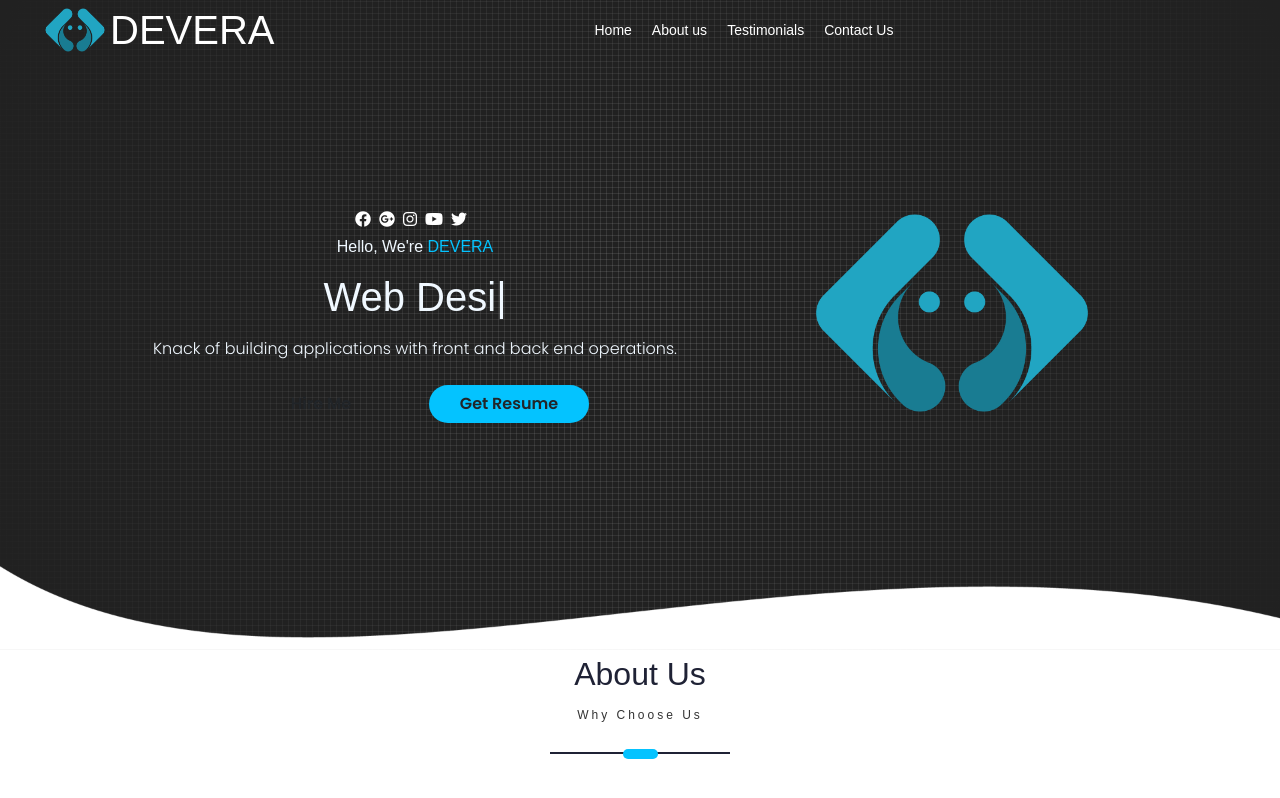
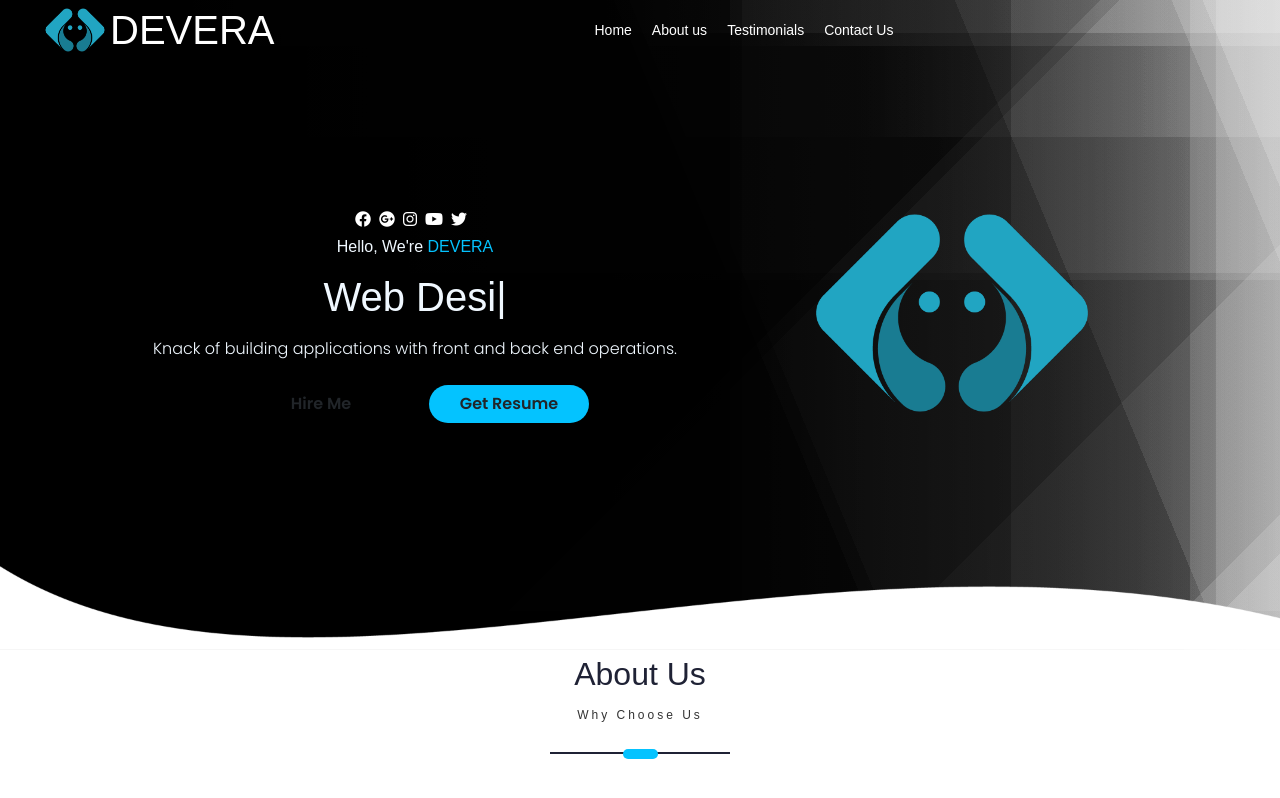
Before and after one commit to Devera19/Devera-Website, a React (Create React App) app: page / in a window 1280 px wide. Shown: the top 798 px of the page. Built offline with nearby package versions, Linux system fonts and the light colour scheme.

Commit message:
add background

```diff
--- a/src/components/Home/profile.css
+++ b/src/components/Home/profile.css
@@ -1,27 +1,77 @@
 .main-profile-container {
   width: 100%;
-  height: calc(100vh - 150px );
+  height: calc(100vh - 150px);
   display: flex;
   flex-direction: column;
   justify-content: space-around;
-  background-image: radial-gradient(
-      circle at center center,
-      transparent 0%,
-      rgb(33, 33, 33) 99%
+  background-image: linear-gradient(
+      67.5deg,
+      rgb(6, 6, 6) 0%,
+      rgb(6, 6, 6) 6%,
+      rgb(29, 29, 29) 6%,
+      rgb(29, 29, 29) 57%,
+      rgb(52, 52, 52) 57%,
+      rgb(52, 52, 52) 58%,
+      rgb(75, 75, 75) 58%,
+      rgb(75, 75, 75) 79%,
+      rgb(97, 97, 97) 79%,
+      rgb(97, 97, 97) 93%,
+      rgb(120, 120, 120) 93%,
+      rgb(120, 120, 120) 95%,
+      rgb(143, 143, 143) 95%,
+      rgb(143, 143, 143) 100%
     ),
-    repeating-linear-gradient(
+    linear-gradient(
+      90deg,
+      rgb(6, 6, 6) 0%,
+      rgb(6, 6, 6) 6%,
+      rgb(29, 29, 29) 6%,
+      rgb(29, 29, 29) 57%,
+      rgb(52, 52, 52) 57%,
+      rgb(52, 52, 52) 58%,
+      rgb(75, 75, 75) 58%,
+      rgb(75, 75, 75) 79%,
+      rgb(97, 97, 97) 79%,
+      rgb(97, 97, 97) 93%,
+      rgb(120, 120, 120) 93%,
+      rgb(120, 120, 120) 95%,
+      rgb(143, 143, 143) 95%,
+      rgb(143, 143, 143) 100%
+    ),
+    linear-gradient(
+      135deg,
+      rgb(6, 6, 6) 0%,
+      rgb(6, 6, 6) 6%,
+      rgb(29, 29, 29) 6%,
+      rgb(29, 29, 29) 57%,
+      rgb(52, 52, 52) 57%,
+      rgb(52, 52, 52) 58%,
+      rgb(75, 75, 75) 58%,
+      rgb(75, 75, 75) 79%,
+      rgb(97, 97, 97) 79%,
+      rgb(97, 97, 97) 93%,
+      rgb(120, 120, 120) 93%,
+      rgb(120, 120, 120) 95%,
+      rgb(143, 143, 143) 95%,
+      rgb(143, 143, 143) 100%
+    ),
+    linear-gradient(
       0deg,
-      rgba(163, 163, 163, 0.2) 0px,
-      rgba(163, 163, 163, 0.2) 1px,
-      transparent 1px,
-      transparent 6px
+      rgb(6, 6, 6) 0%,
+      rgb(6, 6, 6) 6%,
+      rgb(29, 29, 29) 6%,
+      rgb(29, 29, 29) 57%,
+      rgb(52, 52, 52) 57%,
+      rgb(52, 52, 52) 58%,
+      rgb(75, 75, 75) 58%,
+      rgb(75, 75, 75) 79%,
+      rgb(97, 97, 97) 79%,
+      rgb(97, 97, 97) 93%,
+      rgb(120, 120, 120) 93%,
+      rgb(120, 120, 120) 95%,
+      rgb(143, 143, 143) 95%,
+      rgb(143, 143, 143) 100%
     ),
-    repeating-linear-gradient(
-      90deg,
-      rgba(163, 163, 163, 0.2) 0px,
-      rgba(163, 163, 163, 0.2) 1px,
-      transparent 1px,
-      transparent 6px
-    ),
-    linear-gradient(90deg, rgb(33, 33, 33), rgb(33, 33, 33));
+    linear-gradient(90deg, rgb(8, 8, 8), rgb(221, 221, 221));
+  background-blend-mode: overlay, overlay, overlay, overlay, normal;
 }
```
